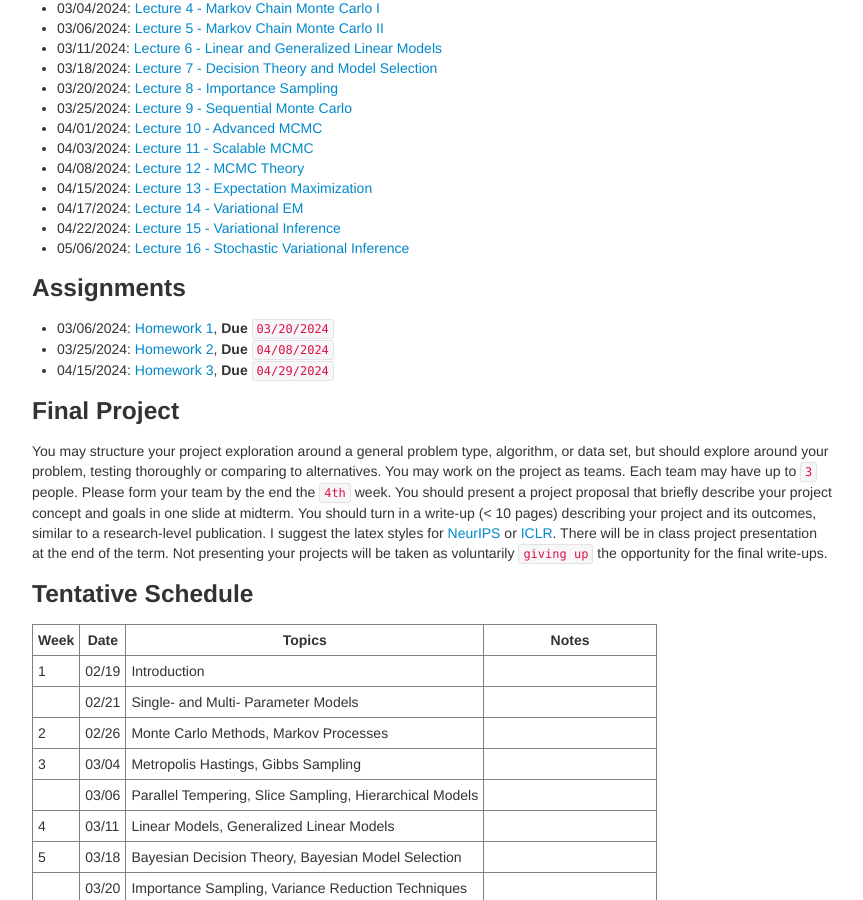
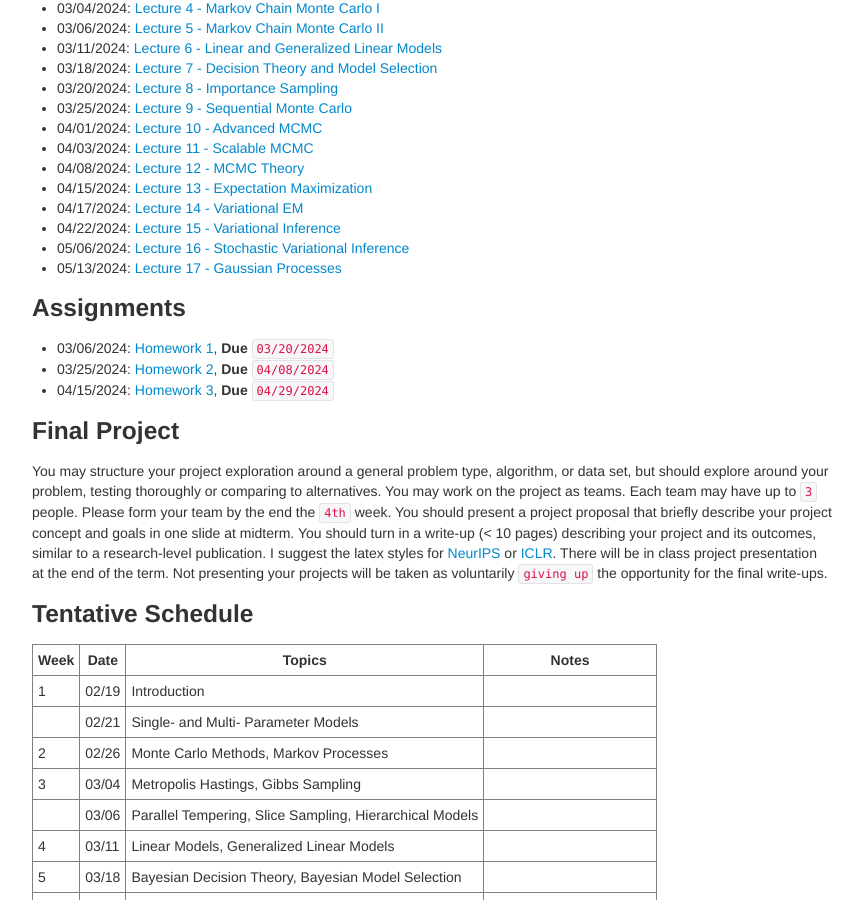
Before and after one commit to zcrabbit/zcrabbit.github.io, a Jekyll site: the page built from courses/btc-s24.md, in a window 1280 px wide and 900 px high, scrolled down 1235 px. Shown: the whole window, without its empty margins (208-1071 px from the left). Built offline with Jekyll 4.4.1, drawn with Linux system fonts in a browser that asks for light colours.

Commit message:
lecture 17 out

```diff
--- a/courses/btc-s24.md
+++ b/courses/btc-s24.md
@@ -56,6 +56,7 @@ We will use python during the course. A good Python tutorial is available at <ht
 - 04/17/2024: [Lecture 14 - Variational EM]({{sites.baseurl}}/static/slides/btc_spring24/lec14.pdf)
 - 04/22/2024: [Lecture 15 - Variational Inference]({{sites.baseurl}}/static/slides/btc_spring24/lec15.pdf)
 - 05/06/2024: [Lecture 16 - Stochastic Variational Inference]({{sites.baseurl}}/static/slides/btc_spring24/lec16.pdf)
+- 05/13/2024: [Lecture 17 - Gaussian Processes]({{sites.baseurl}}/static/slides/btc_spring24/lec17.pdf)
 
 
 
```
Also changed, not shown: 3 other files.
